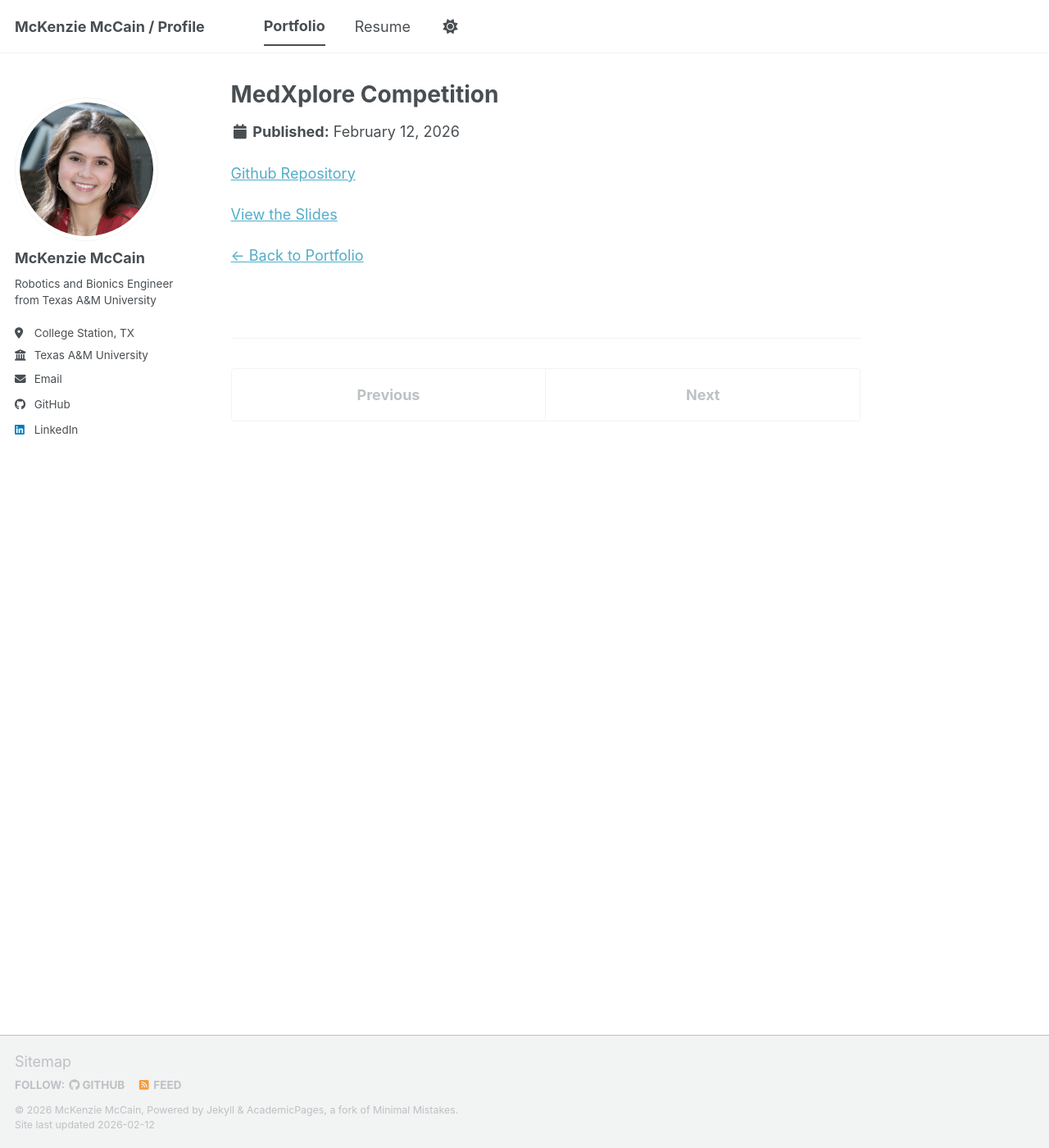
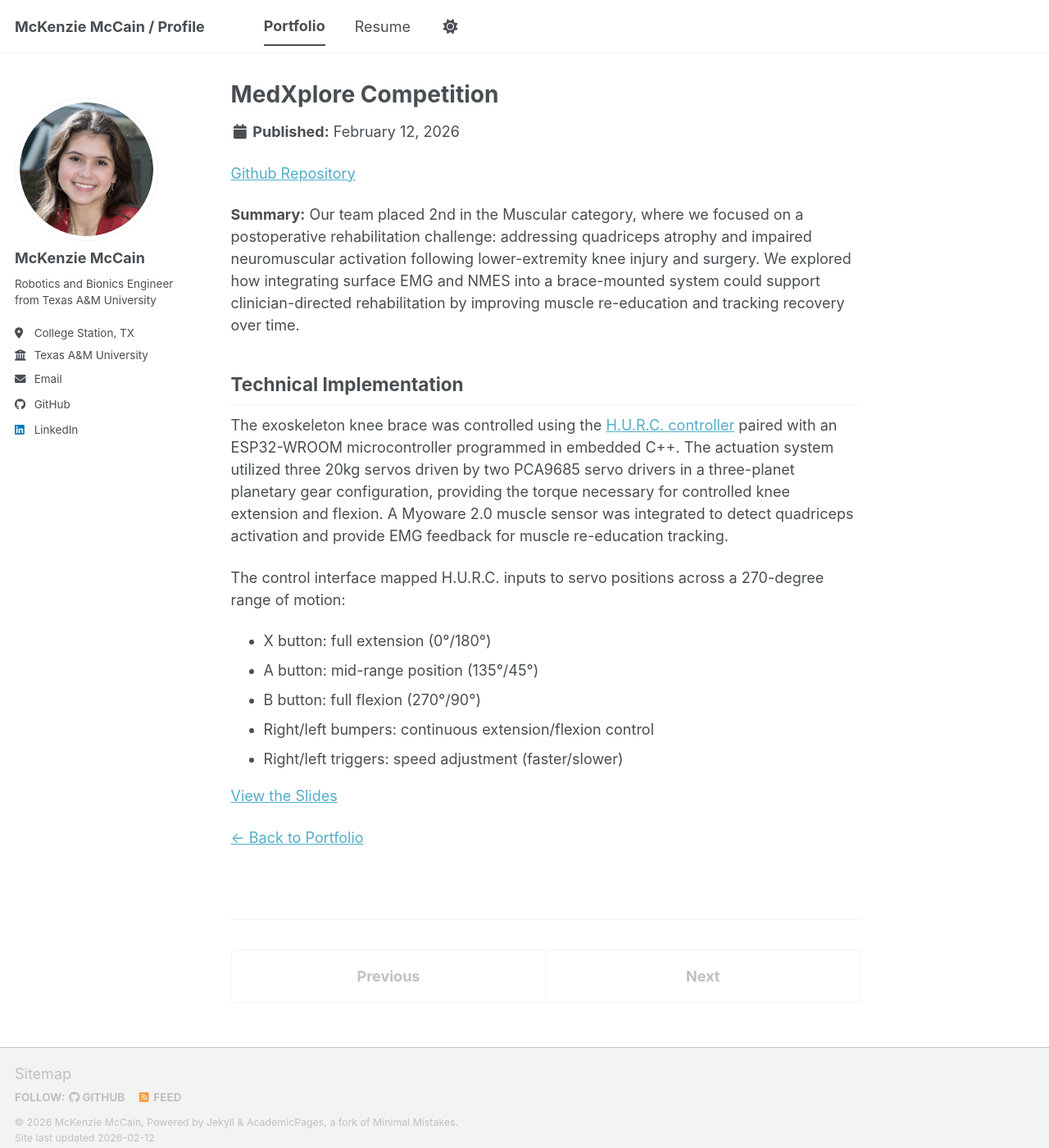
Before and after one commit to mckenzie-mccain/mckenzie-mccain.github.io, a Jekyll site: the page built from _portfolio/Portfolio-4-medxplore.md, in a window 1280 px wide and 1400 px high. Shown: the whole window at 82% size. Built offline with Jekyll 4.4.1, drawn with Linux system fonts in a browser that asks for light colours; a script bundle is joined from its source files by our own code; library files that are not in the unit come from our copies.

Commit message:
added images, updated olsn and medxplore portfolio pages.

```diff
--- a/_portfolio/Portfolio-4-medxplore.md
+++ b/_portfolio/Portfolio-4-medxplore.md
@@ -1,12 +1,26 @@
 ---
 title: "MedXplore Competition"
-excerpt: "Knee brace prototype--2nd place within division.<br>[![MedXplore](/images/500x300.png)](/portfolio/medxplore/)"
+excerpt: "Knee brace prototype--2nd place within division.<br>[![MedXplore](/images/MedXplore/exo.png)](/portfolio/medxplore/)"
 collection: portfolio
 permalink: /portfolio/medxplore/
 ---
 
 [Github Repository](https://github.com/mckenzie-mccain/MedXplore)
 
+**Summary:** Our team placed 2nd in the Muscular category, where we focused on a postoperative rehabilitation challenge: addressing quadriceps atrophy and impaired neuromuscular activation following lower-extremity knee injury and surgery. We explored how integrating surface EMG and NMES into a brace-mounted system could support clinician-directed rehabilitation by improving muscle re-education and tracking recovery over time.
+
+## Technical Implementation
+
+The exoskeleton knee brace was controlled using the [H.U.R.C. controller](https://mckenzie-mccain.github.io/portfolio/hurc/) paired with an ESP32-WROOM microcontroller programmed in embedded C++. The actuation system utilized three 20kg servos driven by two PCA9685 servo drivers in a three-planet planetary gear configuration, providing the torque necessary for controlled knee extension and flexion. A Myoware 2.0 muscle sensor was integrated to detect quadriceps activation and provide EMG feedback for muscle re-education tracking.
+
+The control interface mapped H.U.R.C. inputs to servo positions across a 270-degree range of motion:
+
+* X button: full extension (0°/180°)
+* A button: mid-range position (135°/45°)
+* B button: full flexion (270°/90°)
+* Right/left bumpers: continuous extension/flexion control
+* Right/left triggers: speed adjustment (faster/slower)
+
 [View the Slides](https://www.canva.com/design/DAG_823u-uA/aoHYZcGOrUf4Sdd7kC89_A/edit?utm_content=DAG_823u-uA&utm_campaign=designshare&utm_medium=link2&utm_source=sharebutton)
 
 
```
Also changed, not shown: _portfolio/Portfolio-1-olsn.md (+2 -2 lines), images/MedXplore/exo.png (added), images/OLSN/OLSN2025FallShowcase.jpeg (renamed from images/OLSN2025FallShowcase.jpeg), images/OLSN/kaedon-hand.png (renamed from images/kaedon-hand.png).
